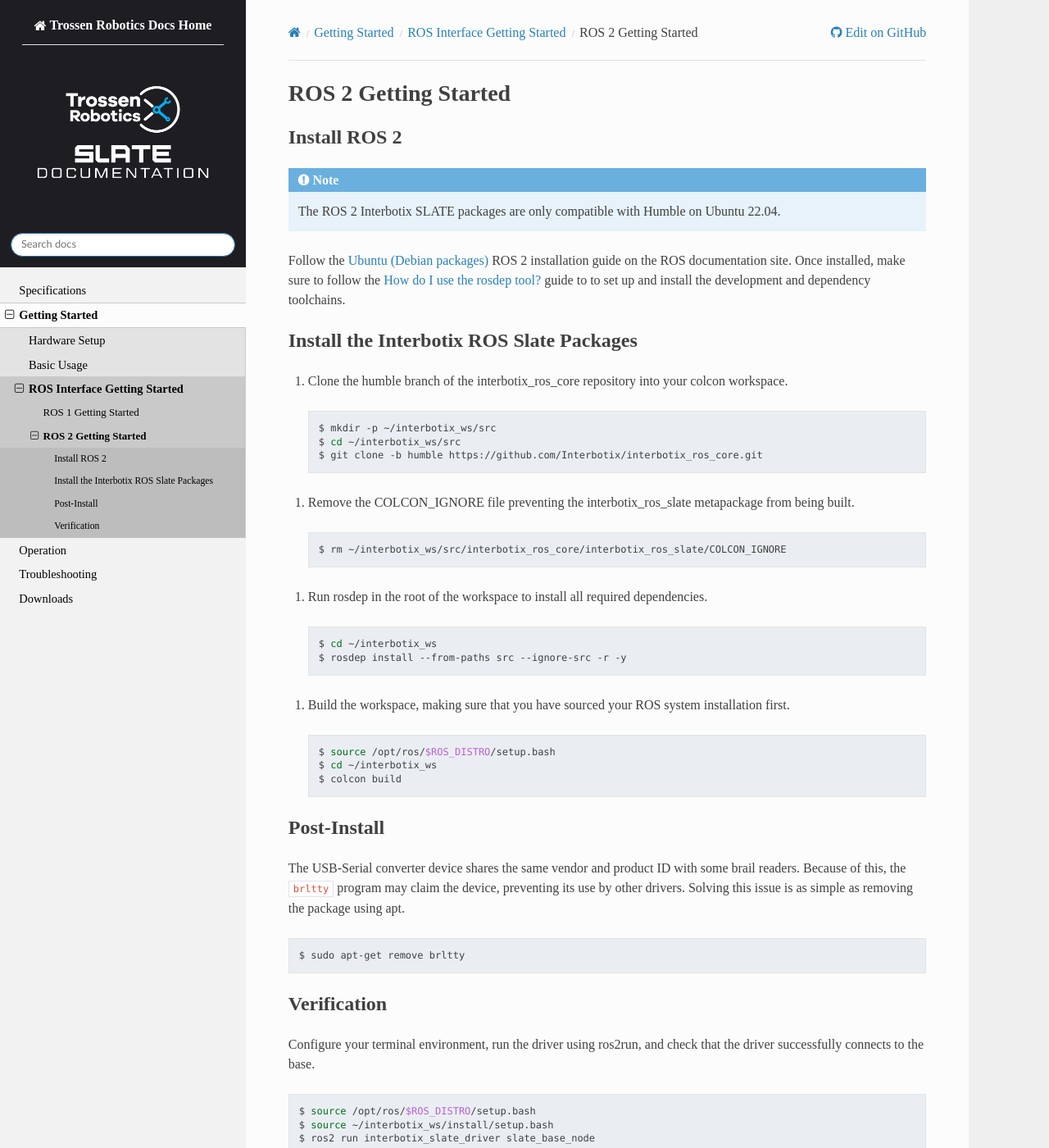
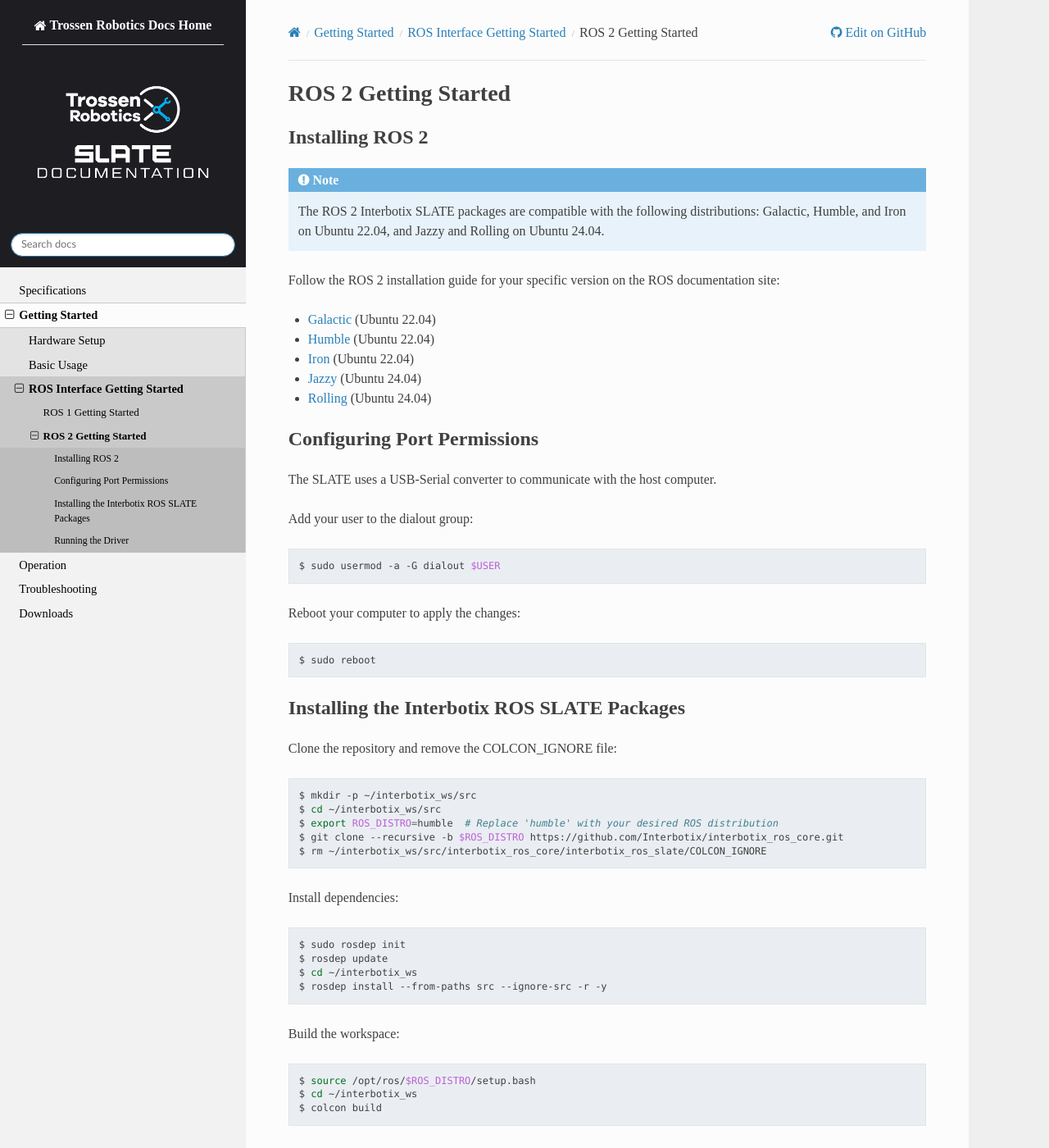
Before and after one commit to TrossenRobotics/slate_docs, a Sphinx documentation site: the page built from docs/getting_started/ros_interface/ros2.rst, in a window 1280 px wide and 1400 px high. Shown: the whole window at 82% size. Built offline with Sphinx 7.4.7 and the Read the Docs theme 3.1.0, drawn with Linux system fonts in a browser that asks for light colours; some web fonts are replaced; some of the changed text lies outside the part shown.

Commit message:
Updated ROS 1 and ROS 2 documentation.

```diff
--- a/docs/getting_started/ros_interface/ros2.rst
+++ b/docs/getting_started/ros_interface/ros2.rst
@@ -2,69 +2,91 @@
 ROS 2 Getting Started
 =====================
 
-Install ROS 2
-=============
+Installing ROS 2
+================
 
 .. note::
 
-  The ROS 2 Interbotix SLATE packages are only compatible with Humble on Ubuntu 22.04.
+  The ROS 2 Interbotix SLATE packages are compatible with the following distributions: Galactic, Humble, and Iron on Ubuntu 22.04, and Jazzy and Rolling on Ubuntu 24.04.
 
-Follow the `Ubuntu (Debian packages)`_ ROS 2 installation guide on the ROS documentation site.
-Once installed, make sure to follow the `How do I use the rosdep tool?`_ guide to to set up and install the development and dependency toolchains.
+Follow the ROS 2 installation guide for your specific version on the ROS documentation site:
 
-.. _`Ubuntu (Debian packages)`: https://docs.ros.org/en/humble/Installation/Ubuntu-Install-Debians.html
-.. _`How do I use the rosdep tool?`: https://docs.ros.org/en/humble/Tutorials/Intermediate/Rosdep.html#how-do-i-use-the-rosdep-tool
+- `Galactic`_ (Ubuntu 22.04)
+- `Humble`_ (Ubuntu 22.04)
+- `Iron`_ (Ubuntu 22.04)
+- `Jazzy`_ (Ubuntu 24.04)
+- `Rolling`_ (Ubuntu 24.04)
 
-Install the Interbotix ROS Slate Packages
-=========================================
+.. _Galactic: https://docs.ros.org/en/galactic/Installation/Ubuntu-Install-Debians.html
+.. _Humble: https://docs.ros.org/en/humble/Installation/Ubuntu-Install-Debians.html
+.. _Iron: https://docs.ros.org/en/iron/Installation/Ubuntu-Install-Debians.html
+.. _Jazzy: https://docs.ros.org/en/jazzy/Installation/Ubuntu-Install-Debians.html
+.. _Rolling: https://docs.ros.org/en/rolling/Installation/Ubuntu-Install-Debians.html
 
-#.  Clone the humble branch of the interbotix_ros_core repository into your colcon workspace.
+Configuring Port Permissions
+============================
 
-  .. code-block:: bash
+The SLATE uses a USB-Serial converter to communicate with the host computer.
 
-    $ mkdir -p ~/interbotix_ws/src
-    $ cd ~/interbotix_ws/src
-    $ git clone -b humble https://github.com/Interbotix/interbotix_ros_core.git
-
-#.  Remove the COLCON_IGNORE file preventing the interbotix_ros_slate metapackage from being built.
-
-  .. code-block:: bash
-
-    $ rm ~/interbotix_ws/src/interbotix_ros_core/interbotix_ros_slate/COLCON_IGNORE
-
-#.  Run rosdep in the root of the workspace to install all required dependencies.
-
-  .. code-block:: bash
-
-    $ cd ~/interbotix_ws
-    $ rosdep install --from-paths src --ignore-src -r -y
-
-#.  Build the workspace, making sure that you have sourced your ROS system installation first.
-
-  .. code-block:: bash
-
-    $ source /opt/ros/$ROS_DISTRO/setup.bash
-    $ cd ~/interbotix_ws
-    $ colcon build
-
-Post-Install
-============
-
-The USB-Serial converter device shares the same vendor and product ID with some brail readers.
-Because of this, the ``brltty`` program may claim the device, preventing its use by other drivers.
-Solving this issue is as simple as removing the package using apt.
+Add your user to the dialout group:
 
 .. code-block:: bash
 
-  $ sudo apt-get remove brltty
+  $ sudo usermod -a -G dialout $USER
 
-Verification
-============
+Reboot your computer to apply the changes:
 
-Configure your terminal environment, run the driver using ros2run, and check that the driver successfully connects to the base.
+.. code-block:: bash
+
+  $ sudo reboot
+
+Installing the Interbotix ROS SLATE Packages
+============================================
+
+Clone the repository and remove the COLCON_IGNORE file:
+
+.. code-block:: bash
+
+  $ mkdir -p ~/interbotix_ws/src
+  $ cd ~/interbotix_ws/src
+  $ export ROS_DISTRO=humble  # Replace 'humble' with your desired ROS distribution
+  $ git clone --recursive -b $ROS_DISTRO https://github.com/Interbotix/interbotix_ros_core.git
+  $ rm ~/interbotix_ws/src/interbotix_ros_core/interbotix_ros_slate/COLCON_IGNORE
+
+Install dependencies:
+
+.. code-block:: bash
+
+  $ sudo rosdep init
+  $ rosdep update
+  $ cd ~/interbotix_ws
+  $ rosdep install --from-paths src --ignore-src -r -y
+
+Build the workspace:
+
+.. code-block:: bash
+
+  $ source /opt/ros/$ROS_DISTRO/setup.bash
+  $ cd ~/interbotix_ws
+  $ colcon build
+
+Running the Driver
+==================
+
+Turn on the SLATE and connect it to your computer via USB. Configure your terminal environment and run the driver:
 
 .. code-block:: bash
 
   $ source /opt/ros/$ROS_DISTRO/setup.bash
   $ source ~/interbotix_ws/install/setup.bash
   $ ros2 run interbotix_slate_driver slate_base_node
+
+If successful, you should see output similar to the following:
+
+.. code-block:: bash
+
+  [INFO] [1738186633.956689812] [slate_base]: Using Trossen SLATE Driver Version: 'v1.0.0'.
+  Initialized base at port: '/dev/ttyUSB0'.
+  Base version: 'v1.0.0'.
+
+For more detailed usage of the driver, please refer to :doc:`../../operation/ros_interface/ros2`. See :doc:`../../troubleshooting` for common issues and solutions.
--- a/requirements.txt
+++ b/requirements.txt
@@ -1,6 +1,6 @@
 pip
 docutils==0.16
-sphinx==4.3.2
+sphinx==5.0.2
 sphinx-rtd-theme
 sphinxcontrib-youtube
 sphinx-copybutton
```
Also changed, not shown: docs/getting_started/ros_interface/ros1.rst (+67 -45 lines), docs/operation/ros_interface/ros1.rst (+48 -5 lines), docs/operation/ros_interface/ros2.rst (+68 -10 lines).
